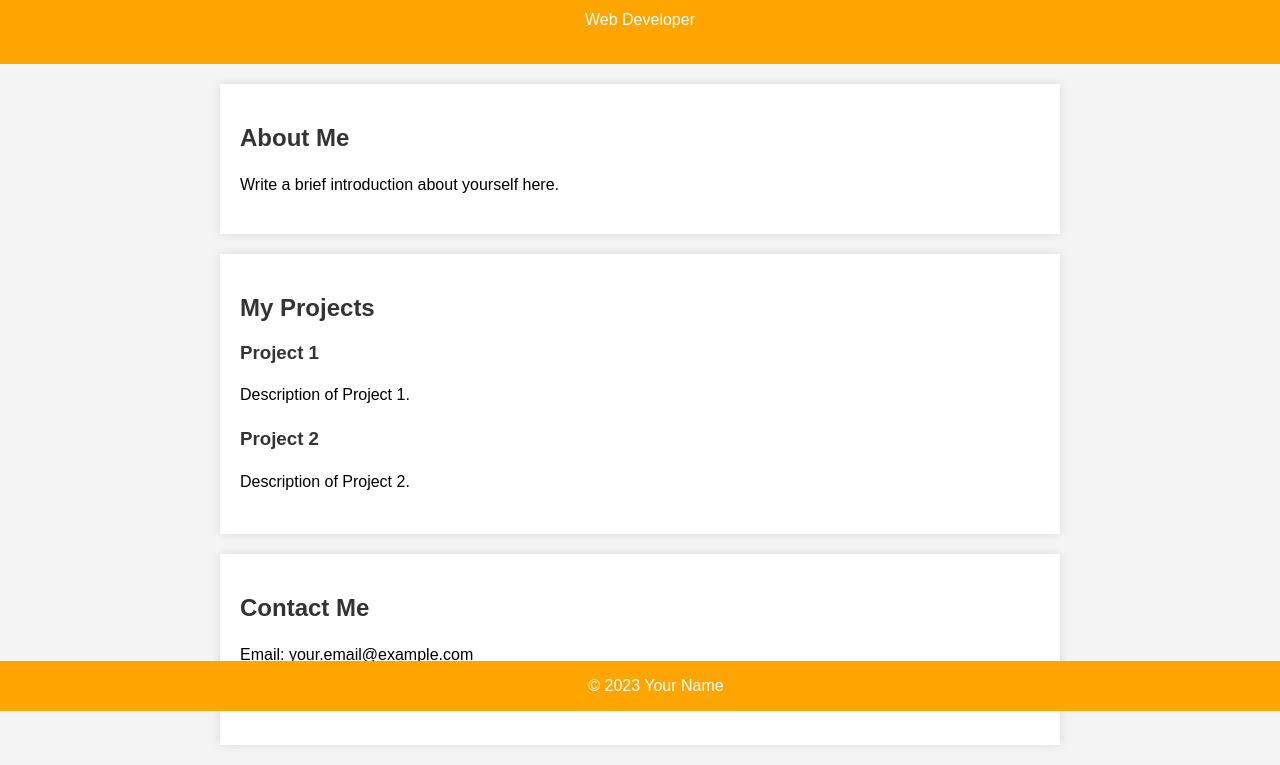
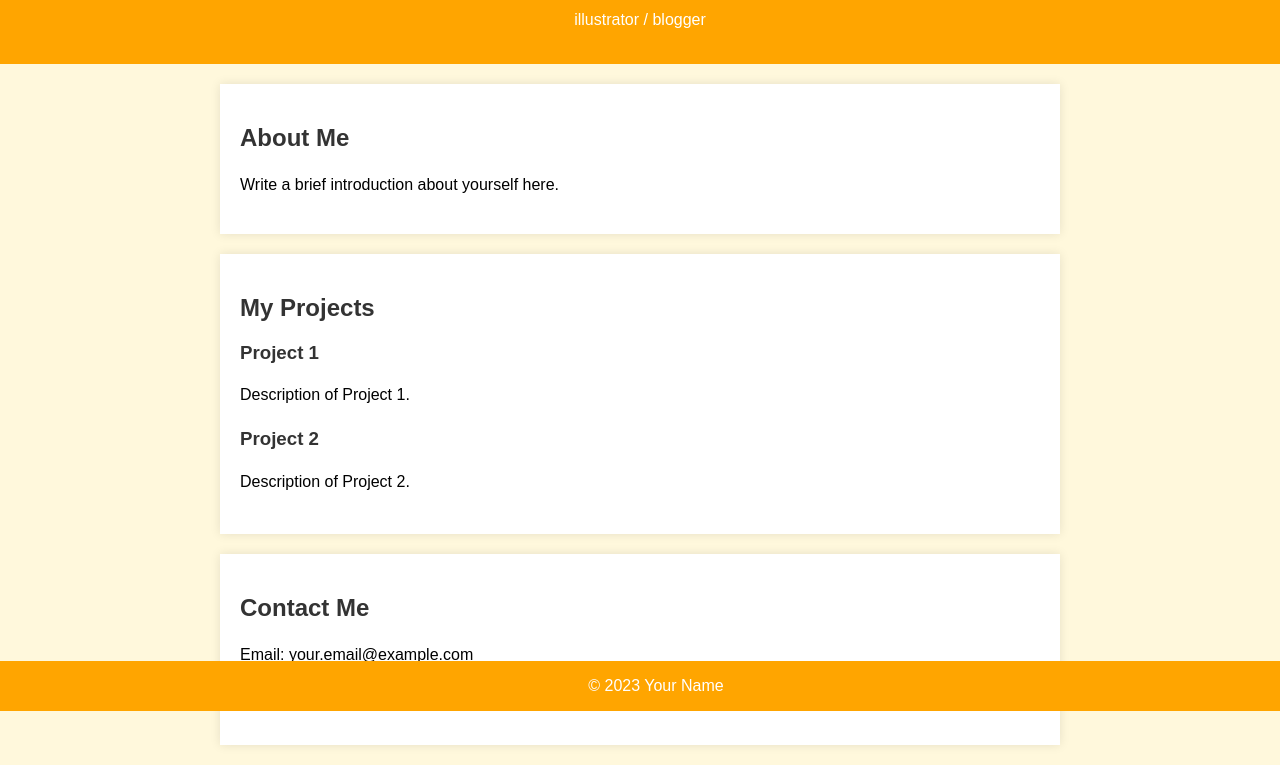
Before and after one commit to kkawailab/mutsumi, a plain HTML site: page index.html in a window 1280 px wide. Shown: the part 89-854 px from the top of the page. Drawn offline with Linux system fonts and the light colour scheme.

Commit message:
Update index.html

```diff
--- a/index.html
+++ b/index.html
@@ -9,7 +9,7 @@
       font-family: 'Arial', sans-serif;
       margin: 0;
       padding: 0;
-      background-color: #f4f4f4;
+      background-color: #fff8dc;
     }
 
     header {
@@ -53,8 +53,8 @@
 <body>
 
   <header>
-    <h1>Your Name</h1>
-    <p>Web Developer</p>
+    <h1>Mutsumi's portfolio</h1>
+    <p>illustrator / blogger</p>
   </header>
 
   <section>
```
